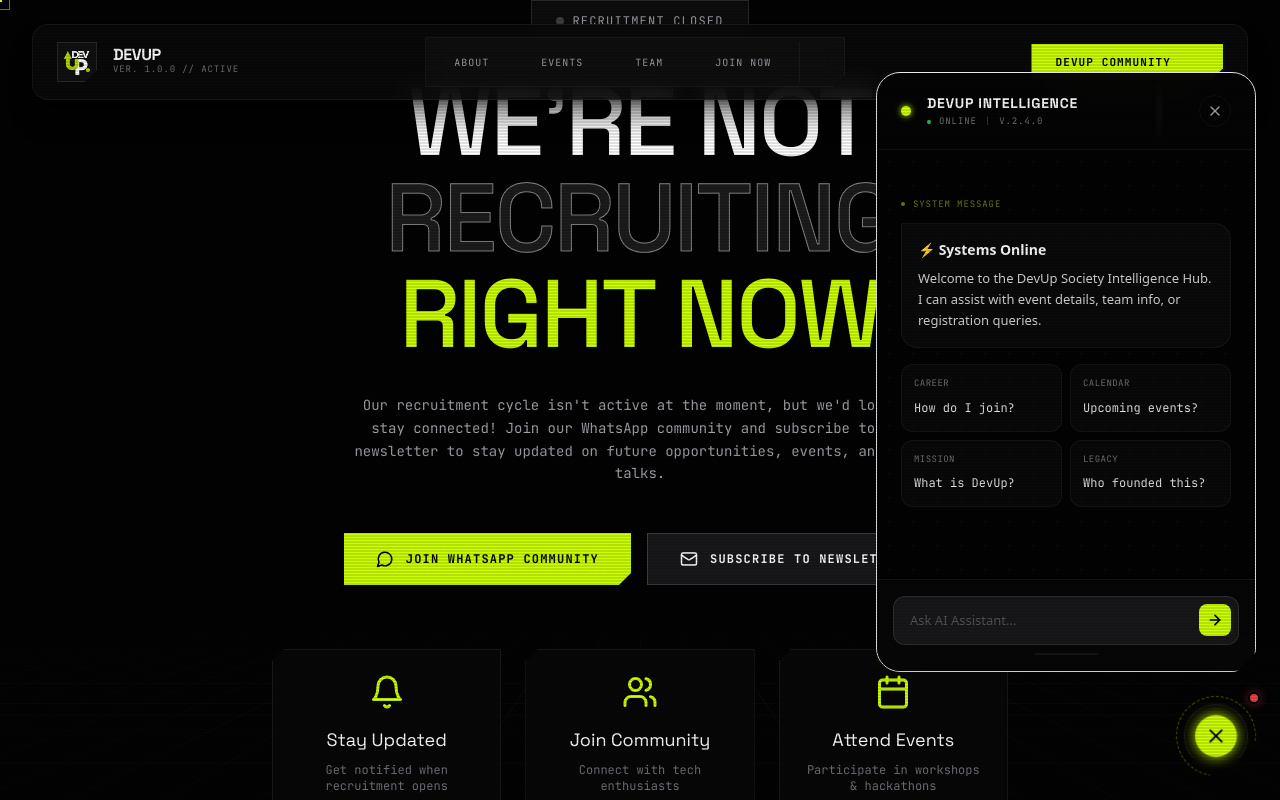
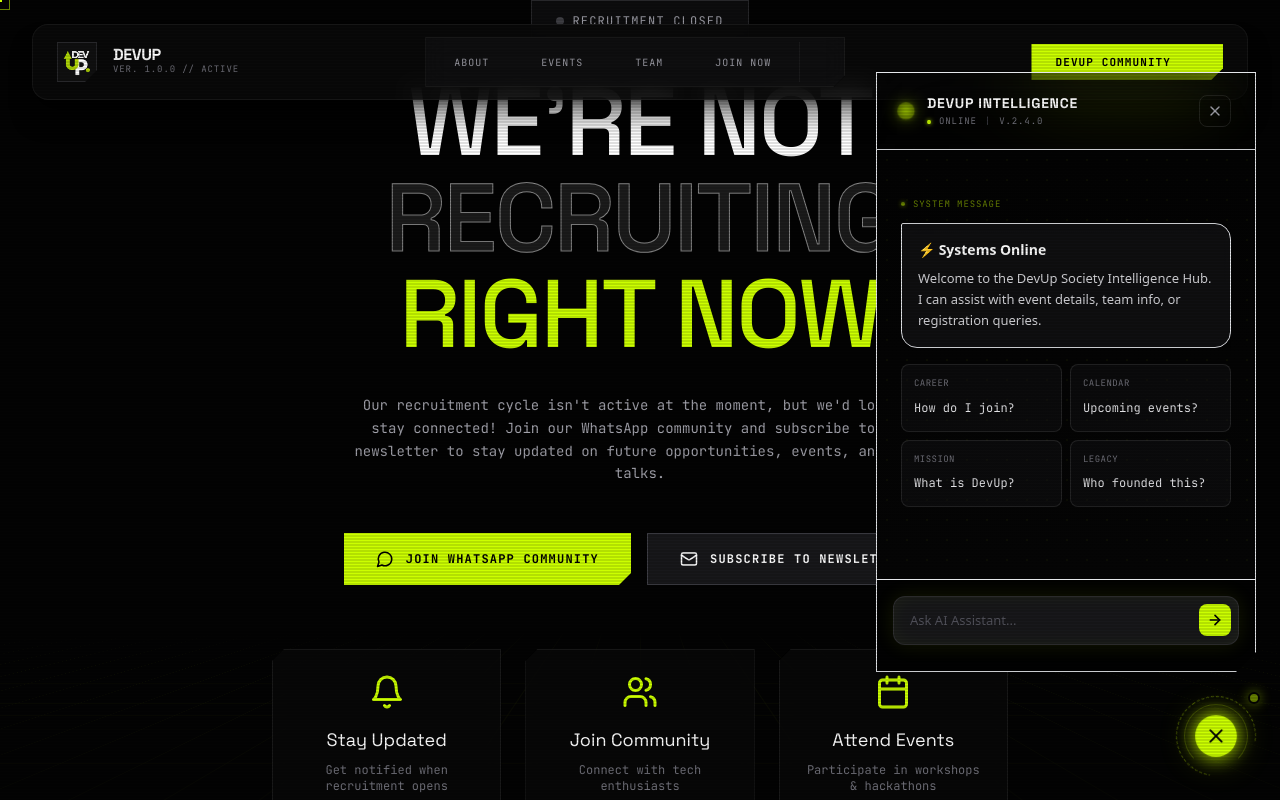
Before and after one commit to DevUp-Society/DevUp-Society-Website, an Astro site: page /join in a window 1280 px wide. Both pictures are taken after a click on the button 1216 px from the left and 736 px from the top of the page. Shown: the top 800 px of the page. Built offline with nearby package versions, Linux system fonts and the light colour scheme; Astro itself is replaced by a stand-in of ours; some icons are missing.

Commit message:
style: enhance visual effects and animations in AI Chatbot

```diff
--- a/src/layouts/MainLayout.astro
+++ b/src/layouts/MainLayout.astro
@@ -684,54 +684,54 @@ const canonicalURL = new URL(Astro.url.pathname, Astro.site || 'https://www.devu
     <!-- Chat Panel -->
     <div
       id="ai-chat-panel"
-      class="hidden opacity-0 translate-y-4 scale-95 origin-bottom-right transition-all duration-300 ease-[cubic-bezier(0.23,1,0.32,1)] w-[380px] max-w-[calc(100vw-2rem)] h-[600px] max-h-[calc(100vh-8rem)] bg-[#050505]/95 backdrop-blur-2xl border border-signal/20 rounded-3xl shadow-[0_0_50px_rgba(0,0,0,0.8),0_0_15px_rgba(204,255,0,0.1)] flex flex-col overflow-hidden cyber-clip-panel perspective-1000"
+      class="hidden opacity-0 translate-y-4 scale-95 origin-bottom-right transition-all duration-300 ease-[cubic-bezier(0.23,1,0.32,1)] w-[380px] max-w-[calc(100vw-2rem)] h-[600px] max-h-[calc(100vh-8rem)] bg-[#030303]/98 backdrop-blur-2xl border border-signal/30 shadow-[0_0_60px_rgba(204,255,0,0.15),0_0_100px_rgba(204,255,0,0.05),inset_0_0_60px_rgba(0,0,0,0.5)] flex flex-col overflow-hidden cyber-clip-panel perspective-1000"
     >
       <!-- Header -->
-      <div class="flex items-center justify-between px-6 py-5 border-b border-white/5 bg-gradient-to-r from-signal/5 via-transparent to-transparent relative overflow-hidden">
+      <div class="flex items-center justify-between px-6 py-5 border-b border-signal/20 bg-gradient-to-r from-signal/5 via-transparent to-transparent relative overflow-hidden">
         <!-- Scanner Effect -->
-        <div class="absolute top-0 bottom-0 w-[4px] bg-gradient-to-b from-transparent via-white/10 to-transparent blur-[2px] animate-[scan_4s_linear_infinite]"></div>
+        <div class="absolute top-0 bottom-0 w-[2px] bg-gradient-to-b from-transparent via-signal/30 to-transparent blur-[1px] animate-[scan_4s_linear_infinite]"></div>
 
         <div class="flex items-center gap-4">
           <div class="relative w-2.5 h-2.5">
-            <span class="absolute inset-0 rounded-full bg-signal animate-ti-pulse"></span>
-            <span class="absolute inset-0 rounded-full bg-signal blur-[3px]"></span>
+            <span class="absolute inset-0 rounded-full bg-signal animate-ti-pulse shadow-[0_0_10px_var(--signal)]"></span>
+            <span class="absolute inset-0 rounded-full bg-signal blur-[4px]"></span>
           </div>
           <div class="flex flex-col gap-0.5">
             <span class="font-display font-bold text-white text-sm tracking-wider flex items-center gap-2">
               DEVUP INTELLIGENCE
             </span>
             <span class="text-[9px] text-zinc-500 font-mono tracking-widest flex items-center gap-2">
-               <span class="w-1 h-1 bg-green-500 rounded-full"></span> ONLINE
+               <span class="w-1 h-1 bg-signal rounded-full shadow-[0_0_4px_var(--signal)]"></span> ONLINE
                <span class="text-zinc-700">|</span> V.2.4.0
             </span>
           </div>
         </div>
         <button
           id="ai-chat-close"
-          class="w-8 h-8 rounded-full hover:bg-white/10 border border-white/5 hover:border-white/20 flex items-center justify-center transition-all group backdrop-blur-sm"
+          class="w-8 h-8 rounded-lg hover:bg-white/5 border border-white/10 hover:border-signal/40 flex items-center justify-center transition-all group backdrop-blur-sm hover:shadow-[0_0_10px_rgba(204,255,0,0.2)]"
           aria-label="Close chat"
         >
-          <svg xmlns="http://www.w3.org/2000/svg" class="w-4 h-4 text-zinc-400 group-hover:text-white transition-colors" viewBox="0 0 24 24" fill="none" stroke="currentColor" stroke-width="2" stroke-linecap="round" stroke-linejoin="round">
+          <svg xmlns="http://www.w3.org/2000/svg" class="w-4 h-4 text-zinc-400 group-hover:text-signal transition-colors" viewBox="0 0 24 24" fill="none" stroke="currentColor" stroke-width="2" stroke-linecap="round" stroke-linejoin="round">
             <path d="M18 6 6 18"/><path d="m6 6 12 12"/>
           </svg>
         </button>
       </div>
 
       <!-- Messages Area -->
-      <div id="ai-chat-messages" class="flex-1 overflow-y-auto p-6 space-y-6 scrollbar-hide relative bg-[#030303]">
+      <div id="ai-chat-messages" class="flex-1 overflow-y-auto p-6 space-y-6 scrollbar-hide relative bg-gradient-to-b from-[#030303] to-[#050505]">
         <!-- Grid Background -->
-        <div class="absolute inset-0 pointer-events-none opacity-[0.03]" style="background-image: radial-gradient(circle, #CCFF00 1px, transparent 1px); background-size: 24px 24px;"></div>
+        <div class="absolute inset-0 pointer-events-none opacity-[0.04]" style="background-image: radial-gradient(circle, #CCFF00 1px, transparent 1px); background-size: 20px 20px;"></div>
 
         <!-- Ambient Glow -->
-        <div class="absolute top-1/2 left-1/2 -translate-x-1/2 -translate-y-1/2 w-[200px] h-[200px] bg-signal/5 blur-[100px] rounded-full pointer-events-none"></div>
+        <div class="absolute top-1/3 left-1/2 -translate-x-1/2 -translate-y-1/2 w-[300px] h-[300px] bg-signal/8 blur-[120px] rounded-full pointer-events-none"></div>
 
         <!-- Welcome Message -->
         <div class="flex flex-col gap-2 relative z-10 animate-in fade-in slide-in-from-bottom-2 duration-500">
           <div class="flex items-center gap-2 mb-1 opacity-50">
-             <div class="w-1 h-1 bg-signal rounded-full"></div>
+             <div class="w-1 h-1 bg-signal rounded-full shadow-[0_0_4px_var(--signal)]"></div>
              <span class="text-[9px] uppercase tracking-widest text-signal font-mono">System Message</span>
           </div>
-          <div class="bg-zinc-900/40 border border-white/5 rounded-2xl rounded-tl-sm p-4 backdrop-blur-md shadow-sm">
+          <div class="bg-zinc-900/60 border border-signal/10 rounded-2xl rounded-tl-sm p-4 backdrop-blur-md shadow-lg hover:border-signal/20 transition-all cyber-clip-message-ai">
             <p class="text-[13px] text-zinc-300 leading-relaxed font-sans">
               <span class="text-white font-semibold block mb-2 text-sm flex items-center gap-2">
                  ⚡ Systems Online
@@ -742,19 +742,19 @@ const canonicalURL = new URL(Astro.url.pathname, Astro.site || 'https://www.devu
 
           <!-- Quick Suggestions -->
           <div class="grid grid-cols-2 gap-2 mt-2" id="ai-suggestions">
-            <button class="suggestion-chip bg-zinc-900/30 border border-white/5 hover:border-signal/40 hover:bg-zinc-800/50 p-3 text-left group rounded-xl transition-all duration-300" onclick="window.sendSuggestion('How do I join DevUp?')">
+            <button class="suggestion-chip bg-zinc-900/40 border border-white/10 hover:border-signal/50 hover:bg-zinc-800/60 hover:shadow-[0_0_15px_rgba(204,255,0,0.1)] p-3 text-left group rounded-lg transition-all duration-300" onclick="window.sendSuggestion('How do I join DevUp?')">
               <span class="block text-[9px] text-zinc-500 uppercase mb-1 tracking-wider group-hover:text-signal transition-colors font-mono">Career</span>
               <span class="text-xs text-zinc-200 group-hover:text-white transition-colors">How do I join?</span>
             </button>
-            <button class="suggestion-chip bg-zinc-900/30 border border-white/5 hover:border-signal/40 hover:bg-zinc-800/50 p-3 text-left group rounded-xl transition-all duration-300" onclick="window.sendSuggestion('Upcoming events?')">
+            <button class="suggestion-chip bg-zinc-900/40 border border-white/10 hover:border-signal/50 hover:bg-zinc-800/60 hover:shadow-[0_0_15px_rgba(204,255,0,0.1)] p-3 text-left group rounded-lg transition-all duration-300" onclick="window.sendSuggestion('Upcoming events?')">
               <span class="block text-[9px] text-zinc-500 uppercase mb-1 tracking-wider group-hover:text-signal transition-colors font-mono">Calendar</span>
               <span class="text-xs text-zinc-200 group-hover:text-white transition-colors">Upcoming events?</span>
             </button>
-             <button class="suggestion-chip bg-zinc-900/30 border border-white/5 hover:border-signal/40 hover:bg-zinc-800/50 p-3 text-left group rounded-xl transition-all duration-300" onclick="window.sendSuggestion('What is DevUp?')">
+             <button class="suggestion-chip bg-zinc-900/40 border border-white/10 hover:border-signal/50 hover:bg-zinc-800/60 hover:shadow-[0_0_15px_rgba(204,255,0,0.1)] p-3 text-left group rounded-lg transition-all duration-300" onclick="window.sendSuggestion('What is DevUp?')">
               <span class="block text-[9px] text-zinc-500 uppercase mb-1 tracking-wider group-hover:text-signal transition-colors font-mono">Mission</span>
               <span class="text-xs text-zinc-200 group-hover:text-white transition-colors">What is DevUp?</span>
             </button>
-             <button class="suggestion-chip bg-zinc-900/30 border border-white/5 hover:border-signal/40 hover:bg-zinc-800/50 p-3 text-left group rounded-xl transition-all duration-300" onclick="window.sendSuggestion('Who is the founder?')">
+             <button class="suggestion-chip bg-zinc-900/40 border border-white/10 hover:border-signal/50 hover:bg-zinc-800/60 hover:shadow-[0_0_15px_rgba(204,255,0,0.1)] p-3 text-left group rounded-lg transition-all duration-300" onclick="window.sendSuggestion('Who is the founder?')">
               <span class="block text-[9px] text-zinc-500 uppercase mb-1 tracking-wider group-hover:text-signal transition-colors font-mono">Legacy</span>
               <span class="text-xs text-zinc-200 group-hover:text-white transition-colors">Who founded this?</span>
             </button>
@@ -763,7 +763,7 @@ const canonicalURL = new URL(Astro.url.pathname, Astro.site || 'https://www.devu
       </div>
 
       <!-- Input Area (Modern Chat) -->
-      <div class="p-4 bg-[#080808]/80 border-t border-white/5 relative z-20 backdrop-blur-xl" id="chat-input-container">
+      <div class="p-4 bg-[#030303]/95 border-t border-signal/20 relative z-20 backdrop-blur-xl" id="chat-input-container">
 
         <!-- Command Mode Background (Hidden by default) -->
         <div id="cmd-mode-bg" class="absolute inset-0 bg-red-900/5 opacity-0 transition-opacity pointer-events-none"></div>
@@ -774,13 +774,13 @@ const canonicalURL = new URL(Astro.url.pathname, Astro.site || 'https://www.devu
             id="ai-chat-input"
             placeholder="Ask AI Assistant..."
             autocomplete="off"
-            class="w-full bg-zinc-900/50 border border-white/10 focus:border-signal/30 focus:bg-zinc-900 hover:border-white/20 rounded-xl px-4 py-3.5 pr-12 text-[13px] text-white placeholder-zinc-600 outline-none transition-all font-sans shadow-inner z-10 relative"
+            class="w-full bg-zinc-900/70 border border-white/10 focus:border-signal/50 focus:bg-zinc-900 focus:shadow-[0_0_20px_rgba(204,255,0,0.1),inset_0_0_20px_rgba(204,255,0,0.05)] hover:border-white/20 rounded-xl px-4 py-3.5 pr-12 text-[13px] text-white placeholder-zinc-600 outline-none transition-all font-sans shadow-inner z-10 relative"
           />
 
           <button
             type="submit"
             id="ai-chat-send"
-            class="absolute right-2 top-1/2 -translate-y-1/2 w-8 h-8 bg-signal text-black rounded-lg flex items-center justify-center hover:scale-105 hover:shadow-[0_0_15px_rgba(204,255,0,0.3)] transition-all disabled:opacity-50 disabled:cursor-not-allowed disabled:hover:scale-100 disabled:hover:shadow-none z-20"
+            class="absolute right-2 top-1/2 -translate-y-1/2 w-8 h-8 bg-signal text-black rounded-lg flex items-center justify-center hover:scale-110 hover:shadow-[0_0_20px_rgba(204,255,0,0.5)] transition-all disabled:opacity-50 disabled:cursor-not-allowed disabled:hover:scale-100 disabled:hover:shadow-none z-20 font-bold"
             aria-label="Send"
           >
             <svg xmlns="http://www.w3.org/2000/svg" class="w-4 h-4" viewBox="0 0 24 24" fill="none" stroke="currentColor" stroke-width="2.5" stroke-linecap="round" stroke-linejoin="round">
@@ -789,8 +789,8 @@ const canonicalURL = new URL(Astro.url.pathname, Astro.site || 'https://www.devu
           </button>
         </form>
 
-        <div class="flex justify-center mt-2 opacity-30">
-             <div class="h-0.5 w-16 bg-white/20 rounded-full"></div>
+        <div class="flex justify-center mt-2 opacity-20">
+             <div class="h-0.5 w-16 bg-signal/30 rounded-full"></div>
         </div>
       </div>
     </div>
@@ -806,7 +806,7 @@ const canonicalURL = new URL(Astro.url.pathname, Astro.site || 'https://www.devu
       <div class="orb-ring group-hover:scale-110 transition-transform duration-500 delay-75"></div>
 
       <!-- Core -->
-      <div id="ai-btn-surface" class="orb-core flex items-center justify-center transition-all duration-300 group-hover:shadow-[0_0_50px_var(--signal)]">
+      <div id="ai-btn-surface" class="orb-core flex items-center justify-center transition-all duration-300 group-hover:shadow-[0_0_70px_var(--signal),0_0_100px_rgba(204,255,0,0.3)]">
         <!-- Chat Icon -->
         <svg id="ai-btn-chat-icon" xmlns="http://www.w3.org/2000/svg" class="w-7 h-7 transition-all duration-300 group-hover:scale-0 group-hover:opacity-0" viewBox="0 0 24 24" fill="none" stroke="currentColor" stroke-width="1.5" stroke-linecap="round" stroke-linejoin="round">
            <path d="M21 15a2 2 0 0 1-2 2H7l-4 4V5a2 2 0 0 1 2-2h14a2 2 0 0 1 2 2z"/>
@@ -821,7 +821,7 @@ const canonicalURL = new URL(Astro.url.pathname, Astro.site || 'https://www.devu
       </div>
 
       <!-- Online Dot -->
-      <span class="absolute -top-1 -right-1 w-3 h-3 bg-red-500 rounded-full border-2 border-black z-20 group-hover:bg-signal transition-colors shadow-[0_0_10px_rgba(239,68,68,0.5)] group-hover:shadow-[0_0_10px_rgba(204,255,0,0.5)]"></span>
+      <span class="absolute -top-1 -right-1 w-3 h-3 bg-signal rounded-full border-2 border-[#030303] z-20 transition-all shadow-[0_0_12px_var(--signal)] animate-pulse"></span>
     </button>
   </div>
 
@@ -970,7 +970,7 @@ const canonicalURL = new URL(Astro.url.pathname, Astro.site || 'https://www.devu
              <span class="text-[9px] uppercase tracking-widest text-white font-mono">YOU</span>
              <div class="w-1 h-1 bg-white rounded-full"></div>
           </div>
-          <div class="self-end max-w-[90%] overflow-hidden bg-zinc-800/80 border border-white/10 p-3 rounded-2xl rounded-tr-sm backdrop-blur-sm shadow-sm">
+          <div class="self-end max-w-[90%] overflow-hidden bg-zinc-800/80 border border-white/20 p-3 rounded-2xl rounded-tr-sm backdrop-blur-sm shadow-lg cyber-clip-message-user hover:border-signal/30 transition-colors">
             <p class="text-[13px] text-white leading-relaxed font-sans break-words">${escapeHtml(content)}</p>
           </div>
         `;
@@ -981,11 +981,11 @@ const canonicalURL = new URL(Astro.url.pathname, Astro.site || 'https://www.devu
          // Create container structure but leave text content empty for typing
         msgDiv.innerHTML = `
            <div class="flex items-center gap-2 mb-1 opacity-50">
-             <div class="w-1 h-1 bg-signal rounded-full"></div>
+             <div class="w-1 h-1 bg-signal rounded-full shadow-[0_0_4px_var(--signal)]"></div>
              <span class="text-[9px] uppercase tracking-widest text-signal font-mono">DevUp AI</span>
              <span class="text-[9px] font-mono text-zinc-500">${timestamp}</span>
           </div>
-          <div class="self-start max-w-[90%] overflow-hidden ${isError ? 'bg-red-900/10 border-red-500/50' : 'bg-zinc-900/40 border-white/5'} border p-4 rounded-2xl rounded-tl-sm backdrop-blur-sm shadow-sm group hover:border-signal/20 transition-colors">
+          <div class="self-start max-w-[90%] overflow-hidden ${isError ? 'bg-red-900/20 border-red-500/50' : 'bg-zinc-900/60 border-signal/10'} border p-4 rounded-2xl rounded-tl-sm backdrop-blur-sm shadow-lg group hover:border-signal/30 transition-colors cyber-clip-message-ai">
             <p class="text-[13px] ${isError ? 'text-red-300' : 'text-zinc-200'} leading-relaxed font-sans break-words [overflow-wrap:anywhere]" id="typing-${Date.now()}"></p>
           </div>
         `;
@@ -1013,17 +1013,17 @@ const canonicalURL = new URL(Astro.url.pathname, Astro.site || 'https://www.devu
       loadingDiv.className = 'flex flex-col animate-in fade-in duration-300 relative z-10 pl-2';
       loadingDiv.innerHTML = `
           <div class="flex items-center gap-2 mb-1 opacity-50">
-             <div class="w-1 h-1 bg-signal rounded-full"></div>
+             <div class="w-1 h-1 bg-signal rounded-full shadow-[0_0_4px_var(--signal)]"></div>
              <span class="text-[9px] uppercase tracking-widest text-signal font-mono">NEURAL NET</span>
           </div>
-          <div class="self-start bg-zinc-900/40 border border-white/5 p-3 rounded-xl rounded-tl-sm flex items-center gap-3 backdrop-blur-sm shadow-sm">
+          <div class="self-start bg-zinc-900/60 border border-signal/10 p-3 rounded-xl rounded-tl-sm flex items-center gap-3 backdrop-blur-sm shadow-lg cyber-clip-message-ai">
              <!-- Wave Animation -->
              <div class="flex items-center gap-0.5 h-3">
-                <span class="w-0.5 h-3 bg-signal animate-[wave_1s_ease-in-out_infinite]"></span>
-                <span class="w-0.5 h-3 bg-signal animate-[wave_1s_ease-in-out_infinite_0.1s]"></span>
-                <span class="w-0.5 h-3 bg-signal animate-[wave_1s_ease-in-out_infinite_0.2s]"></span>
-                <span class="w-0.5 h-3 bg-signal animate-[wave_1s_ease-in-out_infinite_0.3s]"></span>
-                <span class="w-0.5 h-3 bg-signal animate-[wave_1s_ease-in-out_infinite_0.4s]"></span>
+                <span class="w-0.5 h-3 bg-signal shadow-[0_0_4px_var(--signal)] animate-[wave_1s_ease-in-out_infinite]"></span>
+                <span class="w-0.5 h-3 bg-signal shadow-[0_0_4px_var(--signal)] animate-[wave_1s_ease-in-out_infinite_0.1s]"></span>
+                <span class="w-0.5 h-3 bg-signal shadow-[0_0_4px_var(--signal)] animate-[wave_1s_ease-in-out_infinite_0.2s]"></span>
+                <span class="w-0.5 h-3 bg-signal shadow-[0_0_4px_var(--signal)] animate-[wave_1s_ease-in-out_infinite_0.3s]"></span>
+                <span class="w-0.5 h-3 bg-signal shadow-[0_0_4px_var(--signal)] animate-[wave_1s_ease-in-out_infinite_0.4s]"></span>
              </div>
              <!-- Cycling Text -->
              <span class="text-[10px] text-zinc-400 font-mono tracking-widest tabular-nums w-[80px]" id="loading-text">THINKING</span>
--- a/src/styles/global.css
+++ b/src/styles/global.css
@@ -183,11 +183,11 @@ body {
   0%,
   100% {
     transform: scale(1);
-    box-shadow: 0 0 30px var(--signal);
+    box-shadow: 0 0 30px var(--signal), 0 0 60px rgba(204, 255, 0, 0.4);
   }
   50% {
     transform: scale(0.95);
-    box-shadow: 0 0 15px var(--signal);
+    box-shadow: 0 0 20px var(--signal), 0 0 40px rgba(204, 255, 0, 0.3);
   }
 }
 
@@ -199,19 +199,20 @@ body {
   position: absolute;
   inset: 0;
   border-radius: 50%;
-  border: 1px dashed rgba(204, 255, 0, 0.4);
+  border: 1px dashed rgba(204, 255, 0, 0.5);
   border-bottom-color: transparent;
   animation: spin-orb 10s linear infinite;
   transition: all 0.5s ease;
   pointer-events: none;
+  opacity: 0.8;
 }
 
 .orb-ring:nth-child(2) {
   inset: 8px;
-  border: 1px solid rgba(255, 255, 255, 0.1);
+  border: 1px solid rgba(204, 255, 0, 0.3);
   border-bottom-color: transparent;
   animation: spin-orb-rev 3s linear infinite;
-  opacity: 0.7;
+  opacity: 0.6;
 }
 
 .orb-core {
@@ -219,7 +220,7 @@ body {
   inset: 18px;
   background: var(--signal);
   border-radius: 50%;
-  box-shadow: 0 0 30px var(--signal);
+  box-shadow: 0 0 30px var(--signal), 0 0 60px rgba(204, 255, 0, 0.4);
   animation: pulse-core 2s ease-in-out infinite;
 }
 
@@ -246,27 +247,27 @@ body {
   0%,
   100% {
     height: 4px;
-    opacity: 0.3;
+    opacity: 0.4;
   }
   50% {
-    height: 12px;
+    height: 14px;
     opacity: 1;
   }
 }
 
 @keyframes ti-pulse {
-  0% {
+  0%, 100% {
     transform: scale(1);
     opacity: 1;
   }
   50% {
-    transform: scale(1.5);
-    opacity: 0;
+    transform: scale(1.8);
+    opacity: 0.3;
   }
-  100% {
-    transform: scale(1);
-    opacity: 0;
-  }
+}
+
+.animate-ti-pulse {
+  animation: ti-pulse 2s ease-in-out infinite;
 }
 
 .perspective-1000 {
```
